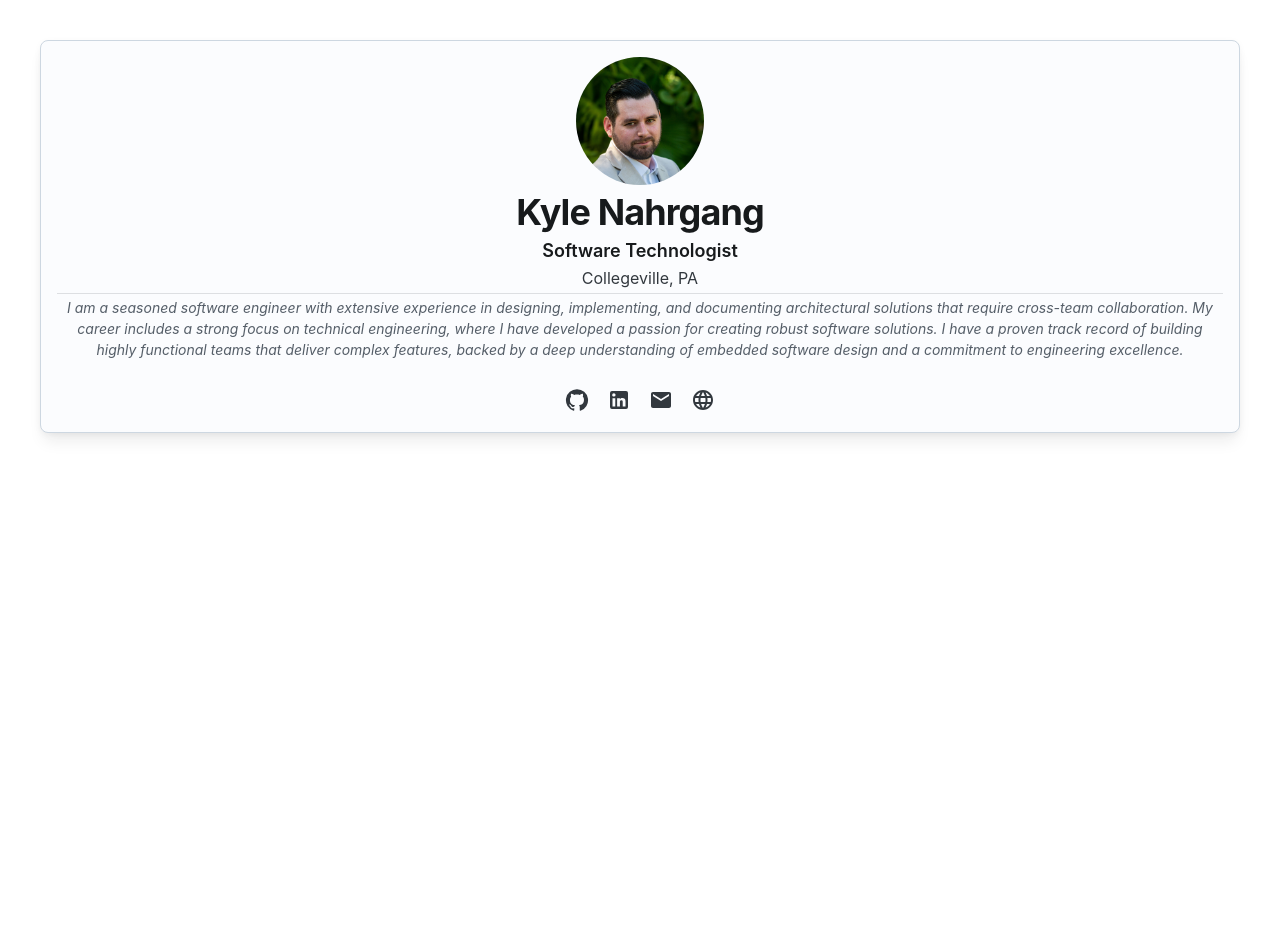
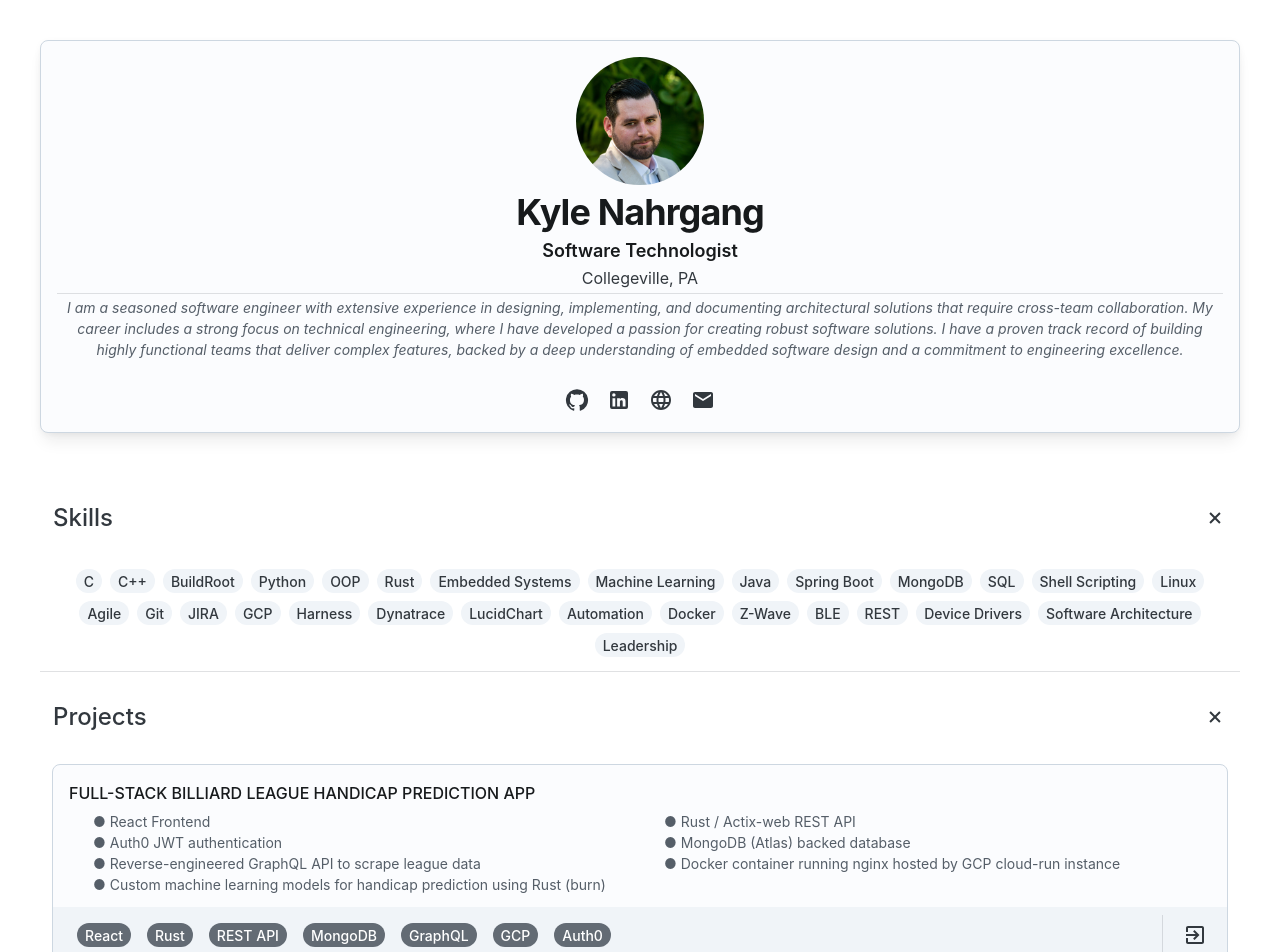
Before and after one commit to kyle-nahrgang/resume, a React (Create React App) app: page / in a window 1280 px wide. Shown: the top 952 px of the page. Before the commit the page ends 800 px from the top, so only its background shows below. Built offline with nearby package versions, Linux system fonts and the light colour scheme.

Commit message:
Fill out skills and projects

```diff
--- a/src/App.js
+++ b/src/App.js
@@ -1,13 +1,38 @@
 import React from 'react';
 import './App.css';
-import {  Box,} from '@mui/joy';
+import {  AccordionGroup, Box, Stack,} from '@mui/joy';
 import { AboutMe } from './components/AboutMe';
+import { Section } from './components/Section';
+import { Skills } from './components/Skills';
+import  {
+  accordionSummaryClasses,
+} from '@mui/joy/AccordionSummary';
+import { Projects } from './components/Projects';
+import { Experience } from './components/Experience';
+import { Patents } from './components/Patents';
+import { Education } from './components/Education';
 
 function App() {
   return (
     <div className="App">
        <Box sx={{ flexGrow: 1 , margin: 5, display: 'flex'}} justifyContent="center">
+        <Stack spacing={5}>
           <AboutMe />
+          <AccordionGroup sx={{
+            [`& .${accordionSummaryClasses.indicator}`]: {
+              transition: '0.2s',
+            },
+            [`& [aria-expanded="true"] .${accordionSummaryClasses.indicator}`]: {
+              transform: 'rotate(45deg)',
+            },
+          }}>
+            <Section title="Skills" children={<Skills />} />
+            <Section title="Projects" children={<Projects />} />
+            <Section title="Experience" children={<Experience />} />
+            <Section title="Patents" children={<Patents />} />
+            <Section title="Education" children={<Education />} />
+          </AccordionGroup>
+        </Stack>
       </Box>
     </div>
   );
--- a/src/components/AboutMe.jsx
+++ b/src/components/AboutMe.jsx
@@ -11,25 +11,58 @@ import LanguageIcon from '@mui/icons-material/Language';
 import {  CardActions, Divider, Link } from '@mui/joy';
 
 
+function ContactButton({data}) {
+    return (
+        <IconButton component={Link} target='_blank' href={data.url} size="sm" variant="plain" color="neutral">
+            {data.type === "github" && <GitHubIcon />}
+            {data.type === "linkedin" && <LinkedInIcon />}
+            {data.type === "email" && <EmailIcon />}
+            {data.type === "website" && <LanguageIcon />}
+        </IconButton>
+    );
+}
+
 export function AboutMe() {
+    const data = {
+        name: "Kyle Nahrgang",
+        title: "Software Technologist",
+        location: "Collegeville, PA",
+        about: "I am a seasoned software engineer with extensive experience in designing, implementing, and documenting architectural solutions that require cross-team collaboration. My career includes a strong focus on technical engineering, where I have developed a passion for creating robust software solutions. I have a proven track record of building highly functional teams that deliver complex features, backed by a deep understanding of embedded software design and a commitment to engineering excellence.",
+        email: "career@kyle.nahrgang.dev",
+        phone: "610.304.0538",
+        links: [
+            {
+                type: "github",
+                url: "https://github.com/kylenahrgang"
+            },
+            {
+                type: "linkedin",
+                url: "https://www.linkedin.com/in/kyle-nahrgang/"
+            },
+            {
+                type: "website",
+                url: "https://nahrgang.dev/"
+            },
+        ]
+    }
     return (
         <Card sx={{ boxShadow: 'lg' }}>
             <CardContent sx={{ alignItems: 'center', textAlign: 'center' }}>
                 <Avatar variant="circle" src="profile.jpg" sx={{ '--Avatar-size': '8rem' }} />
 
-                <Typography level="h1">Kyle Nahrgang</Typography>
-                <Typography level="title-lg">Software Technologist</Typography>
-                <Typography level="body-md">Collegeville, PA</Typography>
+                <Typography level="h1">{data.name}</Typography>
+                <Typography level="title-lg">{data.title}</Typography>
+                <Typography level="body-md">{data.location}</Typography>
                 <Divider />
                 <Typography level='body-sm'  sx={{ fontStyle: "italic" }}>
-                I am a seasoned software engineer with extensive experience in designing, implementing, and documenting architectural solutions that require cross-team collaboration. My career includes a strong focus on technical engineering, where I have developed a passion for creating robust software solutions. I have a proven track record of building highly functional teams that deliver complex features, backed by a deep understanding of embedded software design and a commitment to engineering excellence.
+                    {data.about}
                 </Typography>
             </CardContent>
             <CardActions buttonFlex="0 1 120px" sx={{ justifyContent: 'center'}}>
-                <IconButton component={Link} target='_blank' href="https://github.com/kylenahrgang" size="sm" variant="plain" color="neutral"><GitHubIcon /></IconButton>
-                <IconButton component={Link} target='_blank' href="https://www.linkedin.com/in/kyle-nahrgang/" size="sm" variant="plain" color="neutral"><LinkedInIcon /></IconButton>
-                <IconButton component={Link} target='_blank' href="mailto:career@kyle.nahrgang.dev" size="sm" variant="plain" color="neutral"><EmailIcon /></IconButton>
-                <IconButton component={Link} target='_blank' href="https://nahrgang.dev" size="sm" variant="plain" color="neutral"><LanguageIcon /></IconButton>
+                {
+                    data.links.map((link) => (<ContactButton data={link} />))
+                }
+                <ContactButton data={{type: "email", url: `mailto:${data.email}`}} />
             </CardActions>
         </Card>
     );
--- a/src/components/Education.jsx
+++ b/src/components/Education.jsx
@@ -0,0 +1,7 @@
+import { Typography } from "@mui/joy";
+
+export function Education() {
+    return (
+        <Typography>TBD</Typography>
+    )
+}
--- a/src/components/Experience.jsx
+++ b/src/components/Experience.jsx
@@ -0,0 +1,7 @@
+import { Typography } from "@mui/joy";
+
+export function Experience() {
+    return (
+        <Typography>TBD</Typography>
+    )
+}
--- a/src/components/Patents.jsx
+++ b/src/components/Patents.jsx
@@ -0,0 +1,7 @@
+import { Typography } from "@mui/joy";
+
+export function Patents() {
+    return (
+        <Typography>TBD</Typography>
+    )
+}
--- a/src/components/Projects.jsx
+++ b/src/components/Projects.jsx
@@ -0,0 +1,90 @@
+import { Box, Card, CardContent, CardOverflow, Chip, Divider, IconButton, Link, List, Stack, Typography } from "@mui/joy";
+import ExitToAppIcon from '@mui/icons-material/ExitToApp';
+
+const TwoColumnList = ({ items }) => {
+    return (
+      <Box
+        sx={{
+          display: "grid",
+          gridTemplateColumns: "repeat(2, 1fr)", // Two equal columns
+        }}
+      >
+        {items.map((item, index) => (
+          <Typography key={index} level="body-sm" textAlign="left" sx={{ marginLeft: 3}}>
+            ● {item}
+          </Typography>
+        ))}
+      </Box>
+    );
+  };
+
+function Project({project}) {
+    return (
+        <Card>
+            <CardContent>
+                <Typography level="title-md" textAlign="left">{project.name}</Typography>
+                <List>
+
+                </List>
+                <TwoColumnList items={project.bullet_points} />
+            </CardContent>
+            <CardOverflow
+                variant="soft"
+                sx={{
+                    display: 'flex',
+                    flexDirection: 'row',
+                    gap: 1,
+                    py: 1,
+                }}
+            >
+                <Stack direction="row" alignItems="center" width="100%">
+                    <Box>
+                        {
+                            project.tags.map((tag) => (<Chip sx={{margin:1}} variant="solid" onClick={function(){}}>{tag}</Chip>))
+                        }
+
+                    </Box>
+                    <Divider sx={{ marginLeft: "auto" }} orientation="vertical" />
+                    <IconButton sx={{marginLeft: 2}} component={Link} target='_blank' href={project.url} size="sm" variant="plain" color="neutral"><ExitToAppIcon /></IconButton>
+                </Stack>
+            </CardOverflow>
+        </Card>
+
+    )
+}
+
+export function Projects() {
+    const data = [
+        {
+            name: "FULL-STACK BILLIARD LEAGUE HANDICAP PREDICTION APP",
+            bullet_points: [
+                "React Frontend",
+                "Rust / Actix-web REST API",
+                "Auth0 JWT authentication",
+                "MongoDB (Atlas) backed database",
+                "Reverse-engineered GraphQL API to scrape league data",
+                "Docker container running nginx hosted by GCP cloud-run instance",
+                "Custom machine learning models for handicap prediction using Rust (burn)"
+            ],
+            tags: [
+                "React",
+                "Rust",
+                "REST API",
+                "MongoDB",
+                "GraphQL",
+                "GCP",
+                "Auth0"
+            ],
+            url: "https://apa.nahrgang.dev"
+        },
+
+    ]
+
+    return (
+        <Box>
+            {
+                data.map((project) => (<Project project={project} />))
+            }
+        </Box>
+    )
+}
--- /dev/null
+++ b/src/components/Section.jsx
@@ -0,0 +1,11 @@
+import { Accordion, AccordionDetails, AccordionSummary, Typography } from "@mui/joy";
+import AddIcon from '@mui/icons-material/Add';
+
+export function Section({title, children}) {
+    return (
+        <Accordion defaultExpanded={true}>
+            <AccordionSummary indicator={<AddIcon />} component={Typography} level="h3" margin={3}>{title}</AccordionSummary>
+            <AccordionDetails>{children}</AccordionDetails>
+        </Accordion>
+    );
+}
--- a/src/components/Skills.jsx
+++ b/src/components/Skills.jsx
@@ -0,0 +1,44 @@
+import { Box, Chip } from "@mui/joy";
+
+export function Skills() {
+    const skills = [
+        "C",
+        "C++",
+        "BuildRoot",
+        "Python",
+        "OOP",
+        "Rust",
+        "Embedded Systems",
+        "Machine Learning",
+        "Java",
+        "Spring Boot",
+        "MongoDB",
+        "SQL",
+        "Shell Scripting",
+        "Linux",
+        "Agile",
+        "Git",
+        "JIRA",
+        "GCP",
+        "Harness",
+        "Dynatrace",
+        "LucidChart",
+        "Automation",
+        "Docker",
+        "Z-Wave",
+        "BLE",
+        "REST",
+        "Device Drivers",
+        "Software Architecture",
+        "Leadership"
+    ];
+    return (
+        <Box>
+            {
+                skills.map((skill) => (
+                    <Chip onClick={function(){}} sx={{margin: 0.5}}>{skill}</Chip>
+                ))
+            }
+        </Box>
+    );
+}
```
Also changed, not shown: src/components/Strengths.jsx (+7 -0 lines), src/components/Summary.jsx (deleted).
